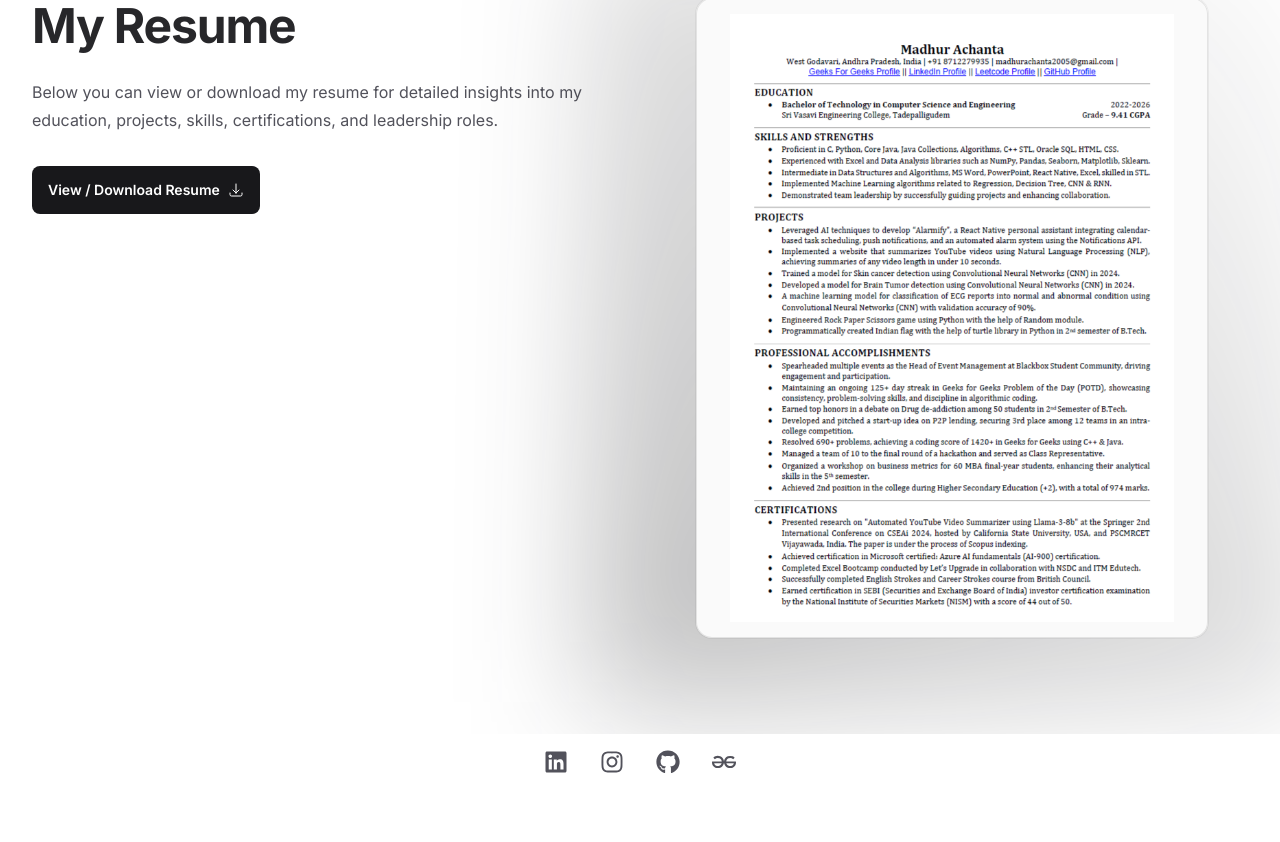
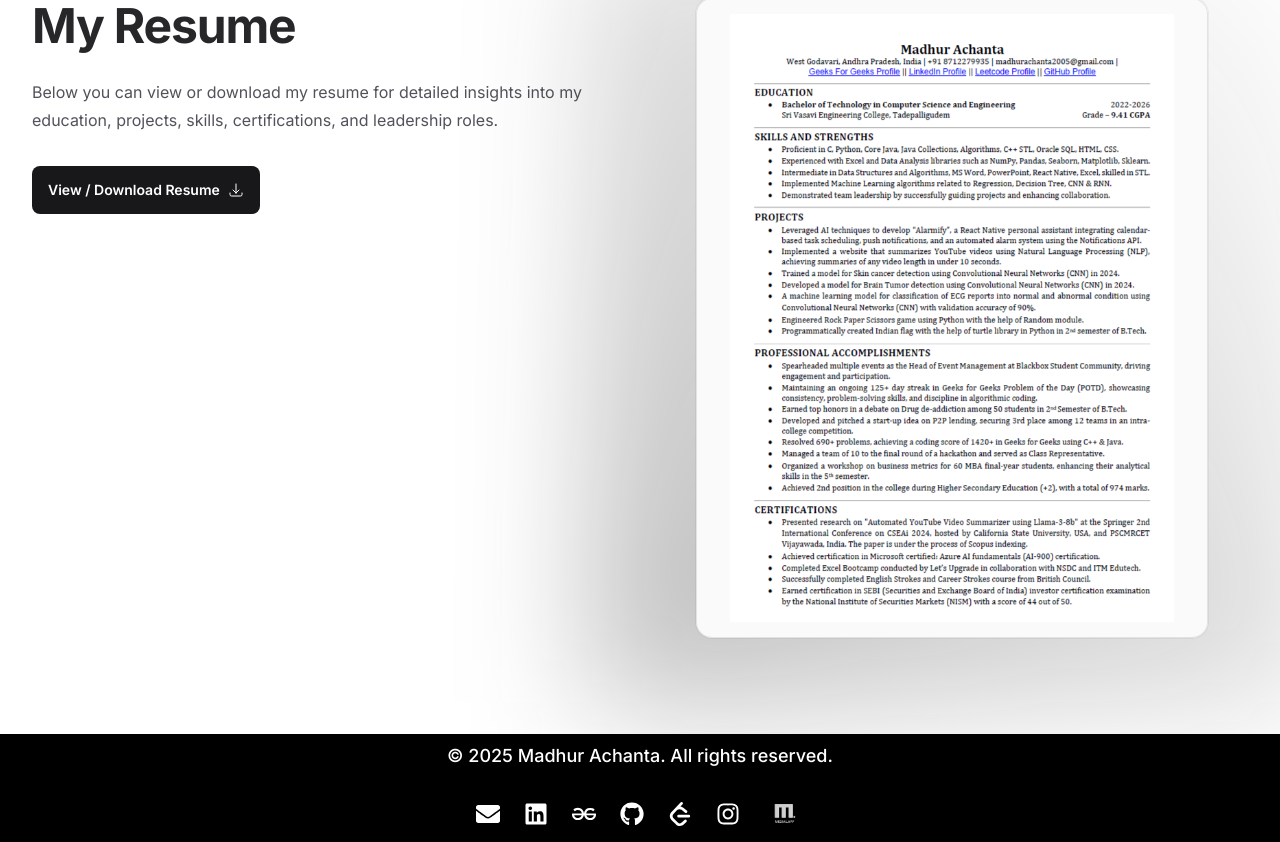
Before and after one commit to MadhurAchanta/Portfolio, a React (Create React App) app: page /resume in a window 1280 px wide. Shown: the part 162-1004 px from the top of the page. Before the commit the page ends 952 px from the top, so only its background shows below. Built offline with nearby package versions, Linux system fonts and the light colour scheme.

Commit message:
updated footer

```diff
--- a/src/App.jsx
+++ b/src/App.jsx
@@ -3,7 +3,7 @@ import { Analytics } from "@vercel/analytics/react"
 import React from "react";
 import { Routes, Route } from "react-router-dom";
 import Navbar from "./components/Navbar";
-import SimpleFooter from "./components/SimpleFooter";
+import Footer from "./components/Footer";
 import { ThemeProvider } from "./components/ThemeProvider";
 
 import Home from "./pages/Home";
@@ -32,7 +32,7 @@ function App() {
             <Route path="/resume" element={<Resume />} />
           </Routes>
         </main>
-        <SimpleFooter />
+        <Footer/>
         <Analytics/>
         <SpeedInsights />
       </div>
--- a/src/components/Footer.jsx
+++ b/src/components/Footer.jsx
@@ -1,4 +1,3 @@
-// src/components/Footer.jsx
 import React from "react";
 import {
   FaLinkedin,
@@ -7,20 +6,24 @@ import {
   FaInstagram,
 } from "react-icons/fa";
 import { SiLeetcode, SiGeeksforgeeks } from "react-icons/si";
-import { medialLogo } from "../assets/images";
 
 const Footer = () => {
   return (
-    <footer className="bg-gray-900 text-white py-8">
-      <div className="max-w-6xl mx-auto text-center space-y-6">
-        <p className="text-lg">© {new Date().getFullYear()} Madhur Achanta. All rights reserved.</p>
+    <footer className="bg-black text-white py-2">
+      <div className="max-w-xl mx-auto text-center space-y-6 px-2">
+        {/* Footer Text */}
+        <p className="text-lg font-medium">
+          © {new Date().getFullYear()} Madhur Achanta. All rights reserved.
+        </p>
 
+        {/* Social Icons */}
         <div className="flex justify-center items-center flex-wrap gap-6 text-2xl">
           {/* Email */}
           <a
             href="mailto:madhurachanta2005@gmail.com"
-            className="hover:text-blue-400 transition"
+            className="hover:text-blue-400 transition min-w-[24px]"
             aria-label="Email"
+            title="Email"
           >
             <FaEnvelope />
           </a>
@@ -32,8 +35,21 @@ const Footer = () => {
             rel="noopener noreferrer"
             className="hover:text-blue-400 transition"
             aria-label="LinkedIn"
+            title="LinkedIn"
           >
             <FaLinkedin />
+          </a>
+
+          {/* GeeksforGeeks */}
+          <a
+            href="https://www.geeksforgeeks.org/user/madhurachn5h4/"
+            target="_blank"
+            rel="noopener noreferrer"
+            className="hover:text-blue-400 transition"
+            aria-label="GeeksforGeeks"
+            title="GeeksforGeeks"
+          >
+            <SiGeeksforgeeks />
           </a>
 
           {/* GitHub */}
@@ -43,6 +59,7 @@ const Footer = () => {
             rel="noopener noreferrer"
             className="hover:text-blue-400 transition"
             aria-label="GitHub"
+            title="GitHub"
           >
             <FaGithub />
           </a>
@@ -54,20 +71,11 @@ const Footer = () => {
             rel="noopener noreferrer"
             className="hover:text-blue-400 transition"
             aria-label="LeetCode"
+            title="LeetCode"
           >
             <SiLeetcode />
           </a>
 
-          {/* GeeksforGeeks */}
-          <a
-            href="https://www.geeksforgeeks.org/user/madhurachn5h4/"
-            target="_blank"
-            rel="noopener noreferrer"
-            className="hover:text-blue-400 transition"
-            aria-label="GeeksforGeeks"
-          >
-            <SiGeeksforgeeks />
-          </a>
 
           {/* Instagram */}
           <a
@@ -76,26 +84,29 @@ const Footer = () => {
             rel="noopener noreferrer"
             className="hover:text-blue-400 transition"
             aria-label="Instagram"
+            title="Instagram"
           >
             <FaInstagram />
           </a>
 
-          {/* Medial (Logo aligned with icons) */}
+          {/* Medial */}
           <a
             href="https://medial.app/user/madhur-achanta-09ea210554fa0"
             target="_blank"
             rel="noopener noreferrer"
-            className="hover:opacity-80 transition"
+            className="hover:text-blue-400 transition"
             aria-label="Medial"
+            title="Medial"
           >
-            <div className="w-6 h-6 flex items-center justify-center">
+            <div className="w-10 h-10 flex items-center justify-center  p-15">
               <img
-                src={medialLogo}
-                alt="Medial Logo"
+                src="/images/medialfooter.jpeg"
+                alt="Madhur Achanta on Medial"
                 className="w-full h-full object-contain"
               />
             </div>
           </a>
+
         </div>
       </div>
     </footer>
```
Also changed, not shown: public/images/medialfooter.jpeg (added).
